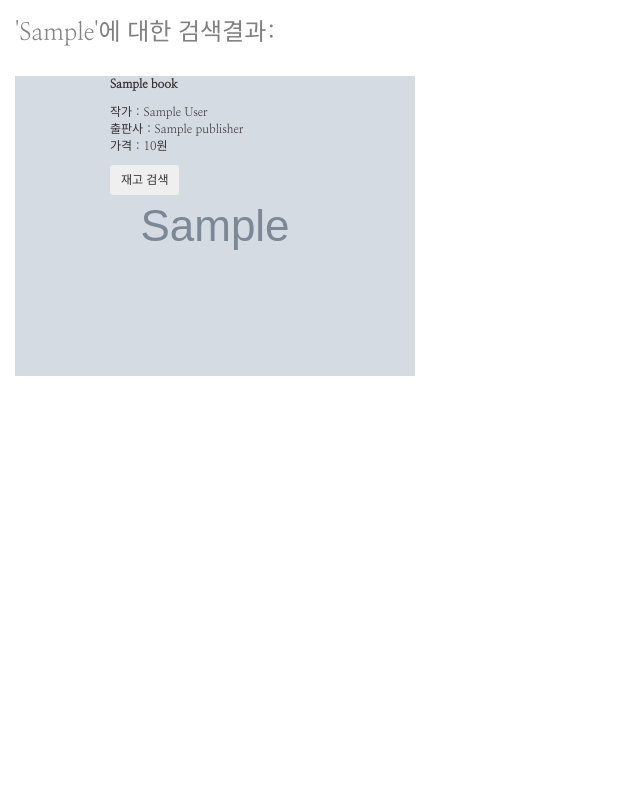
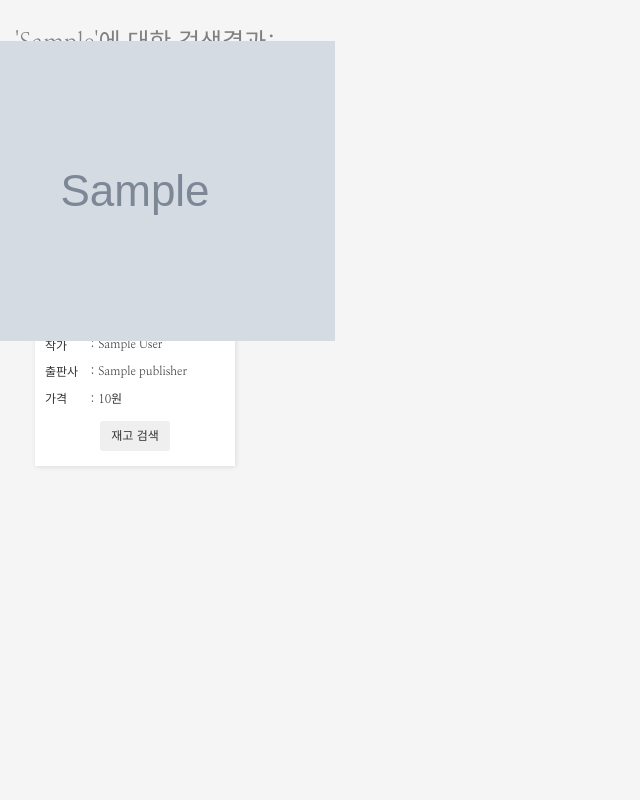
Before and after one commit to yachoo0611/kyobostock, a Django app: template search/templates/search/select.html in a window 1280 px wide. Shown: the whole page, without its empty margins (0-640 px from the left). Run offline with Django 3.2, Linux system fonts and the light colour scheme; the template is opened without the code that fills it: most values are stand-ins (such as "Sample title", 1, 10 or a date in 2020); grey boxes marked "Sample" are stand-in pictures; some libraries are stand-ins or nearby versions.

Commit message:
set grid of bootstrap

```diff
--- a/search/static/css/select_1200.css
+++ b/search/static/css/select_1200.css
@@ -4,7 +4,6 @@
     }
     .book{
         margin: 30px 0;
-        width: 100%;
         height: 130px;
     }
     .book>div{
--- a/search/templates/search/select.html
+++ b/search/templates/search/select.html
@@ -3,8 +3,6 @@
 <head>
     <meta name="viewport" content="width=device-width, initial-scale=1">
     <link rel="stylesheet" href="{% static 'css/bootstrap.css' %}">
-    <link rel="stylesheet" href="{% static 'css/select_1200.css' %}">
-    <link rel="stylesheet" href="{% static 'css/select_400.css' %}">
     <link href="https://fonts.googleapis.com/css?family=Nanum+Myeongjo&display=swap" rel="stylesheet">
     <title>검색결과</title>
     <style>
@@ -14,33 +12,95 @@
         }
         body{
             font-family: 'Nanum Myeongjo', serif;
+            background-color: #f5f5f5;
         }
         ul{
             list-style-type: none;
         }
+        #title{
+            width: 100%;
+            color: gray;
+            margin-top: 30px;
+        }
+        .book{
+            position: relative;
+            float: left;
+            background-color: white;
+            margin: 20px;
+            padding: 10px;
+            width: 200px;
+            height: 350px;
+            box-shadow: 1px 1px 5px rgb(0,0,0,0.1);
+        }
+        .book>div{
+            width:180px;
+        }
+        .bookTitle{
+            height: 75px;
+            display: table-cell;
+            vertical-align: middle;
+            text-align: center;
+        }
+        .bookImg{
+            height: 130px;
+        }
+        .bookImg>img{
+            position: relative;
+            left: 50%;
+            top: 50%;
+            transform: translateX(-50%) translateY(-50%);
+        }
+        .bookInfo{
+            height: 125px;
+        }
+        .bookInfo>table{
+            width:180px;
+            height:80px;
+            word-break: break-all;
+            font-size: 12px;
+            padding: 10px 0;
+        }
+        .bookInfo>form{
+            text-align: center;
+            padding: 10px;
+        }
     </style>
 </head>
 <body>
-<div id="wrap" class="container col-xs-12">
-    <div id="title"><h3>'{{ t }}'에 대한 검색결과:</h3></div>
+<div id="wrap" class="container-fluid">
+    <header id="title">
+        <h3>'{{ t }}'에 대한 검색결과:</h3>
+        <p>찾으시는 책이 없으면 작가를 같이 검색해보세요.</p>
+    </header>
     {% for book in b %}
-    <section class="book row">
+    <div class="book col-md-2 col-md-offset-1">
         <div class="bookImg"><img src={{ book.image }}></div>
+        <div class="bookTitle"><strong>{{ book.title }}</strong></div>
         <div class="bookInfo">
-            <ul>
-                <li class="bookTitle"><p><strong>{{ book.title }}</strong></p></li>
-                <li>작가 : {{ book.author }}</li>
-                <li>출판사 : {{ book.publisher }}</li>
-                <li>가격 : {{ book.price }}원</li>
-                <li>
-                    <form action="/result/{{ book.isbn }}/" method="post">
-                        {% csrf_token %}
-                        <button type="submit" class="btn btn-sm stock">재고 검색</button>
-                    </form>
-                </li>
-            </ul>
+            <table>
+                <colgroup>
+                    <col width=25%>
+                    <col width=75%>
+                </colgroup>
+                <tr>
+                    <td>작가</td>
+                    <td>:  {{ book.author }}</td>
+                </tr>
+                <tr>
+                    <td>출판사</td>
+                    <td>:  {{ book.publisher }}</td>
+                </tr>
+                <tr>
+                    <td>가격</td>
+                    <td>:  {{ book.price }}원</td>
+                </tr>
+            </table>
+            <form action="/result/{{ book.isbn }}/" method="post">
+                {% csrf_token %}
+                <button type="submit" class="btn btn-sm stock">재고 검색</button>
+            </form>
         </div>
-    </section>
+    </div>
     {% endfor %}
 </div>
 </body>
```
